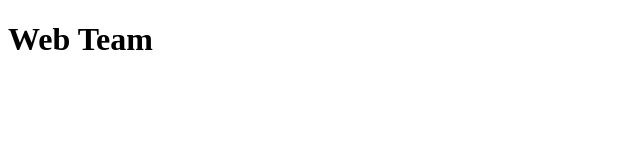
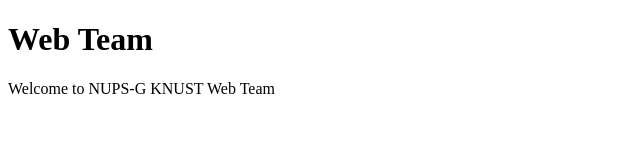
Before and after one commit to atswei03/gitproject, a plain HTML site: page index.html in a window 1280 px wide. Shown: the whole page, without its empty margins (0-640 px from the left). Drawn offline with Linux system fonts and the light colour scheme.

Commit message:
This is welcome paragraph for users of the website.

```diff
--- a/index.html
+++ b/index.html
@@ -8,5 +8,7 @@
 </head>
 <body>
     <h1>Web Team</h1>
+
+    <p>Welcome to NUPS-G KNUST Web Team</p>
 </body>
 </html>
```
